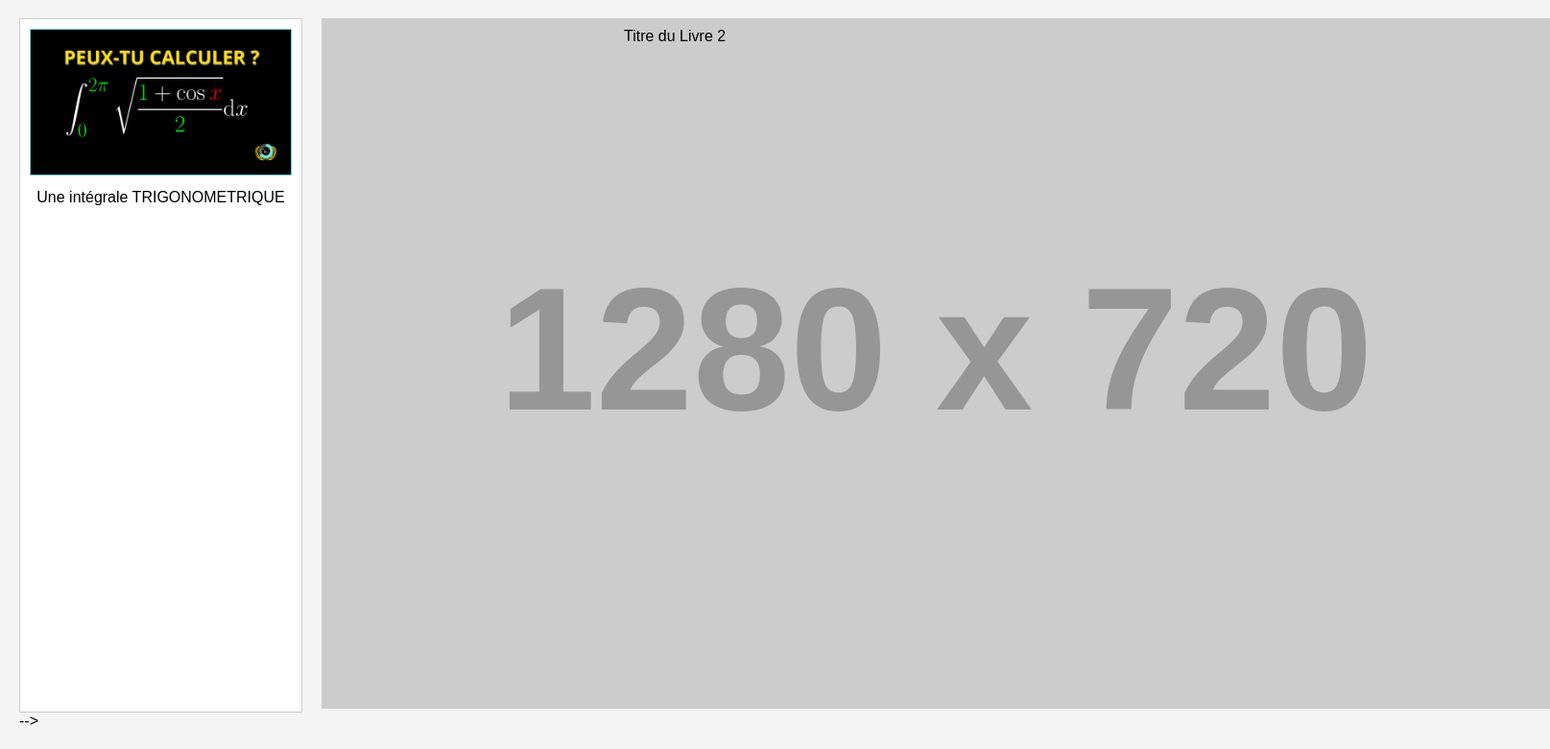
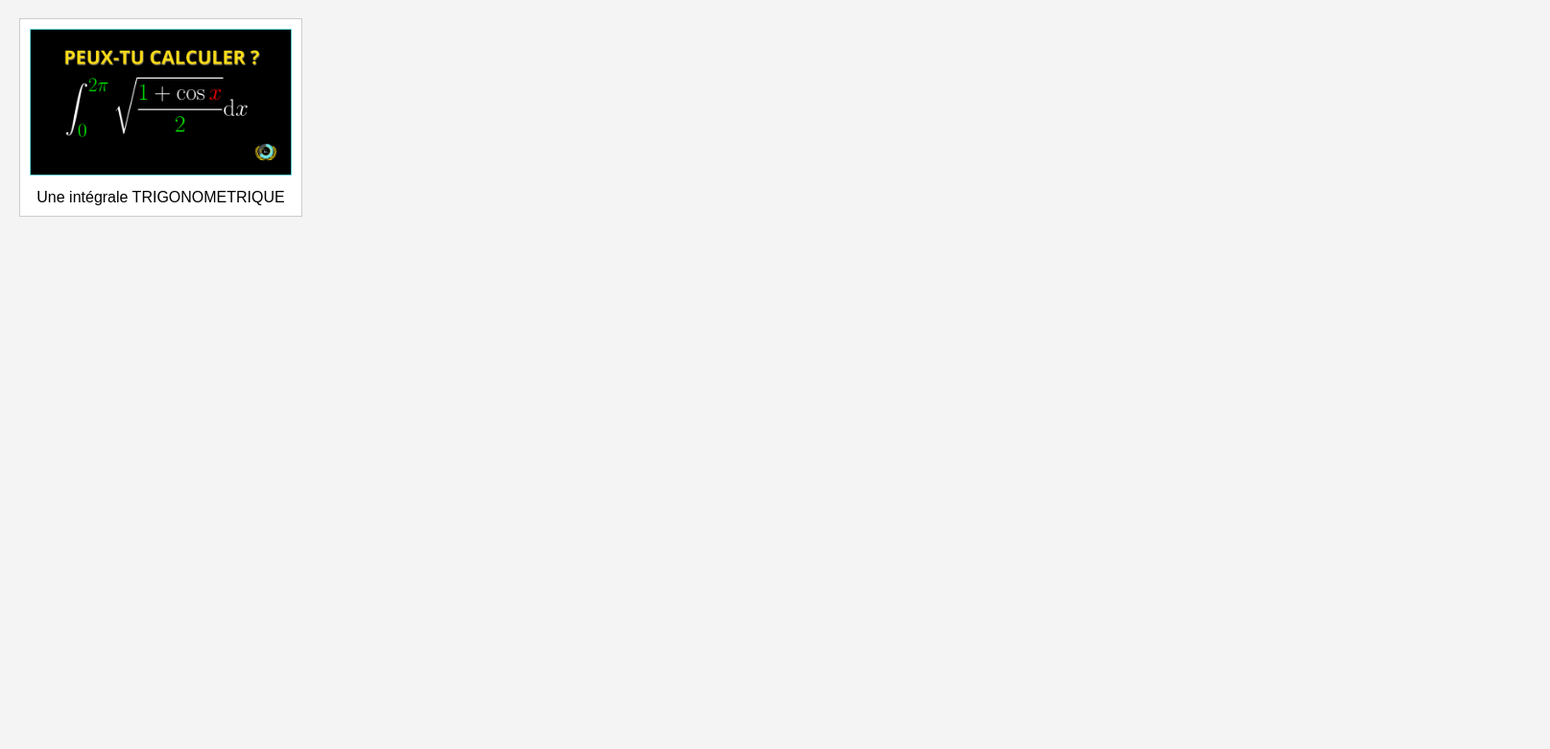
Before and after one commit to abdoulmaoude/Ebook-store, a plain HTML site: page index.html in a window 1280 px wide. Shown: the part 81-862 px from the top of the page at 96% size, 1615 px wide, since content can reach past the window. After the commit the page ends 800 px from the top, so only its background shows below. Drawn offline with Linux system fonts and the light colour scheme; placeholder pictures from the web are drawn by us.

Commit message:
Update index.html

```diff
--- a/index.html
+++ b/index.html
@@ -48,14 +48,6 @@
             </a>
             <div class="book-title">Une intégrale TRIGONOMETRIQUE</div>
         </div>
-        <! --
-        <div class="book">
-            <a href="path_to_your_ebook/ebook2.pdf" download="ebook2.pdf">
-                <img src="https://via.placeholder.com/1280x720" alt="Livre 2">
-            </a>
-            <div class="book-title">Titre du Livre 2</div>
-        </div>
-        -->
     </div>
 
 </body>
```
